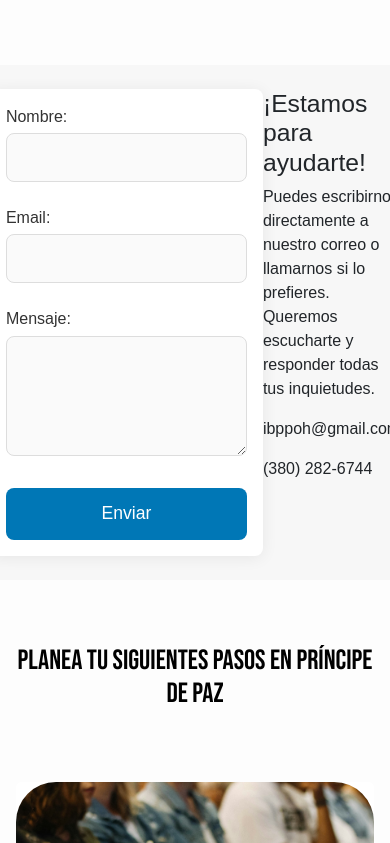
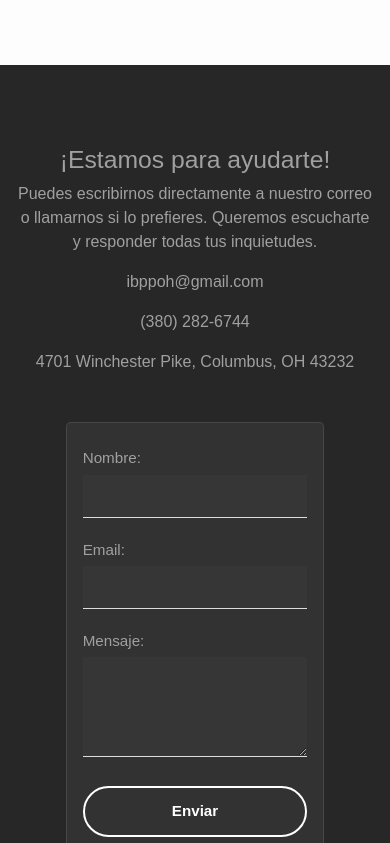
Before and after one commit to NoemiDR24/Prince-of-Peace-Baptist-Church-Website, a React (Vite) app: page /contact in a window 390 px wide. Shown: the part 861-1704 px from the top of the page. Built offline with nearby package versions, Linux system fonts and the light colour scheme.

Commit message:
Contact page update

```diff
--- a/src/components/Footer.jsx
+++ b/src/components/Footer.jsx
@@ -5,7 +5,7 @@ export default function Footer() {
     <footer className="site-footer">
       <div className="footer-content">
         <div className="footer-copy">
-          <p>Copyright © 2025 IBPPOH - All Rights Reserved.</p>
+          <p>Copyright © 2025 Iglesia Bautista Príncipe de Paz - All Rights Reserved.</p>
         </div>
 
         <div className="footer-socials">
--- a/src/pages/Contact.css
+++ b/src/pages/Contact.css
@@ -1,18 +1,44 @@
 .contact-section {
-  background: #f7f7f7;
-  padding: 3rem 0;
-  display: flex;
-  justify-content: center;
+  background-color: #272727;
+  color: #a0a0a0;
+  width: 100%;
 }
 
 .contact-wrapper {
-  max-width: 500px;
-  width: 100%;
+  max-width: 80rem;
   margin: 0 auto;
-  background: #fff;
-  border-radius: 1rem;
-  box-shadow: 0 2px 16px rgba(0,0,0,0.07);
+  padding: 9rem 0rem;
+  display: flex;
+  gap: 3rem;
+  justify-content: center;
+  align-items: center;
+}
+
+.contact-form-wrapper {
+  flex: 0 0 55%;
+  max-width: 55%;
+  background: rgba(255,255,255,0.05);
+  border: 1px solid rgba(255,255,255,0.1);
+  border-radius: 0.5rem;
   padding: 2rem;
+  display: flex;
+  flex-direction: column;
+  gap: 2rem;
+  transition: transform 0.3s ease, box-shadow 0.3s ease;
+}
+
+.contact-form-wrapper:hover {
+  transform: translateY(-5px);
+  box-shadow: 0 10px 30px rgba(0, 0, 0, 0.3);
+}
+
+.contact-info-wrapper {
+  flex: 0 0 45%;
+  max-width: 45%;
+  display: flex;
+  flex-direction: column;
+  justify-content: center;
+  text-align: justify;
 }
 
 .contact-form {
@@ -21,9 +47,16 @@
   gap: 1.2rem;
 }
 
+.contact-info{
+  display: flex;
+  flex-direction: column;
+  justify-content: center;
+  text-align: justify;
+}
+
 .contact-form label {
   font-weight: 500;
-  color: #333;
+  color: #a0a0a0;
   margin-bottom: 0.3rem;
   display: flex;
   flex-direction: column;
@@ -32,19 +65,38 @@
 .contact-form input,
 .contact-form textarea {
   padding: 0.7rem 1rem;
-  border: 1px solid #ddd;
-  border-radius: 0.5rem;
+  border: none;
+  border-bottom: 1px solid #ddd;
   font-size: 1rem;
   margin-top: 0.3rem;
-  background: #fafafa;
+  background:  rgba(255,255,255,0.02);
   transition: border-color 0.2s;
+  color: #ffffff;
+  transition: all 0.3s ease;
 }
 
 .contact-form input:focus,
 .contact-form textarea:focus {
-  border-color: #0077b6;
+  border-bottom: 2px solid white;
   outline: none;
+  transform: translateY(-2px);
+  box-shadow: 0 0 0 3px rgba(255, 255, 255, 0.1);
 }
+
+.contact-form input::placeholder,
+.contact-form textarea::placeholder {
+  color: #a0a0a0;
+}
+
+/* .contact-form input:valid,
+.contact-form textarea:valid {
+  border-bottom-color: #4caf50;
+}
+
+.contact-form input:invalid:not(:placeholder-shown),
+.contact-form textarea:invalid:not(:placeholder-shown) {
+  border-bottom-color: #f44336;
+} */
 
 .contact-form textarea {
   min-height: 120px;
@@ -52,29 +104,139 @@
 }
 
 .contact-form button {
-  background: #0077b6;
-  color: #fff;
-  border: none;
-  border-radius: 0.5rem;
-  padding: 0.8rem 1.5rem;
-  font-size: 1.1rem;
-  font-family: inherit;
+  background: transparent;
+  color: white;
+  border: 2px solid white; /* Más grueso */
+  padding: 0.8rem 2rem; /* Más padding */
+  border-radius: 30px;
+  font-weight: 600;
   cursor: pointer;
-  transition: background 0.2s;
+  transition: all 0.3s ease;
   margin-top: 0.5rem;
+  position: relative;
+  overflow: hidden;
+}
+
+.contact-form button:focus {
+  outline: 2px solid white;
+  outline-offset: 2px;
 }
 
 .contact-form button:hover {
-  background: #023e8a;
+  background: white;
+  color: black;
+  border: 1px solid black;
+  transform: translateY(-2px);
+  box-shadow: 0 5px 15px rgba(255, 255, 255, 0.3);
 }
 
 /* Responsive */
-@media (max-width: 600px) {
+/* Tablet - 768px */
+@media (max-width: 768px) {
   .contact-wrapper {
-    padding: 1rem;
-    border-radius: 0.5rem;
+    flex-direction: column;
+    padding: 5rem 2rem;
+    gap: 3rem;
   }
-  .contact-section {
-    padding: 1.5rem 0;
+
+  .contact-form-wrapper,
+  .contact-info-wrapper {
+    flex: 1;
+    max-width: 100%;
+  }
+
+  .contact-info-wrapper {
+    order: -1; /* Coloca la información arriba */
+    text-align: center;
+  }
+
+  .contact-info {
+    text-align: center;
+  }
+
+  .contact-info h2 {
+    font-size: 1.8rem;
+  }
+
+  .contact-info p {
+    font-size: 1rem;
+  }
+
+  .contact-form-wrapper {
+    padding: 2rem 1.5rem;
+  }
+
+  .contact-form-wrapper:hover {
+    transform: translateY(-3px);
+  }
+
+  .contact-form button {
+    padding: 0.8rem 2rem;
+    font-size: 1rem;
   }
 }
+
+/* Mobile - 480px */
+@media (max-width: 480px) {
+  .contact-wrapper {
+    padding: 3rem 1rem;
+    gap: 2rem;
+  }
+
+  .contact-section {
+    padding: 2rem 0;
+  }
+
+  .contact-form-wrapper {
+    padding: 1.5rem 1rem;
+    border-radius: 0.3rem;
+  }
+
+  .contact-form-wrapper:hover {
+    transform: translateY(0); /* Desactiva hover en móvil */
+    box-shadow: 0 5px 15px rgba(0, 0, 0, 0.2);
+  }
+
+  .contact-info h2 {
+    font-size: 1.5rem;
+    margin-bottom: 0.8rem;
+  }
+
+  .contact-info p {
+    font-size: 0.95rem;
+    line-height: 1.6;
+  }
+
+  .contact-form {
+    gap: 1rem;
+  }
+
+  .contact-form label {
+    font-size: 0.95rem;
+  }
+
+  .contact-form input,
+  .contact-form textarea {
+    padding: 0.6rem 0.8rem;
+    font-size: 0.95rem;
+  }
+
+  .contact-form input:focus,
+  .contact-form textarea:focus {
+    transform: translateY(0); /* Desactiva transformación en móvil */
+  }
+
+  .contact-form textarea {
+    min-height: 100px;
+  }
+
+  .contact-form button {
+    padding: 0.75rem 1.5rem;
+    font-size: 0.95rem;
+    width: 100%; /* Botón de ancho completo */
+  }
+
+  .contact-form button:hover {
+    transform: translateY(0); /* Desactiva hover en móvil */
+  }
+}
--- a/src/pages/Contact.jsx
+++ b/src/pages/Contact.jsx
@@ -20,6 +20,14 @@ export default function Contact() {
 
         <section className='contact-section' id='contact-section'>
             <div className='contact-wrapper'>
+                <div className='contact-info-wrapper'>
+                    <h2>¡Estamos para ayudarte!</h2>
+                    <p>Puedes escribirnos directamente a nuestro correo o llamarnos si lo prefieres. Queremos escucharte y responder todas tus inquietudes.</p>
+                    <p>ibppoh@gmail.com</p>
+                    <p>(380) 282-6744</p>
+                    <p>4701 Winchester Pike, Columbus, OH 43232</p>
+                </div>
+                <div className='contact-form-wrapper'>
                     <form name="contact" method="POST" data-netlify="true" className="contact-form">
                         <input type="hidden" name="form-name" value="contact" />
                         <label>
@@ -40,12 +48,6 @@ export default function Contact() {
                         <button type="submit">Enviar</button>
                     </form>
                 </div>
-            <div className='contact-info-wrapper'>
-                <h2>¡Estamos para ayudarte!</h2>
-                <p>Puedes escribirnos directamente a nuestro correo o llamarnos si lo prefieres. Queremos escucharte y responder todas tus inquietudes.</p>
-                 <p>ibppoh@gmail.com</p>
-                <p>(380) 282-6744</p>
-
             </div>
         </section>
 
--- a/src/pages/Home.jsx
+++ b/src/pages/Home.jsx
@@ -14,7 +14,7 @@ export default function Home () {
       <HeroSection
         header="Iglesia Bautista Príncipe de Paz"
         description="Descubre el amor de Dios y el poder de la comunidad. Nuestra iglesia no es solo un edificio, es una familia. ¡Ven a conocernos!"
-        backgroundImage="/img/img11.jpg"
+        backgroundImage="/img/service.jpg"
         showButton={true}
         buttonText="Conócenos"
         buttonLink="/about"
```
Lines whose indentation alone changed are shown as unchanged.
